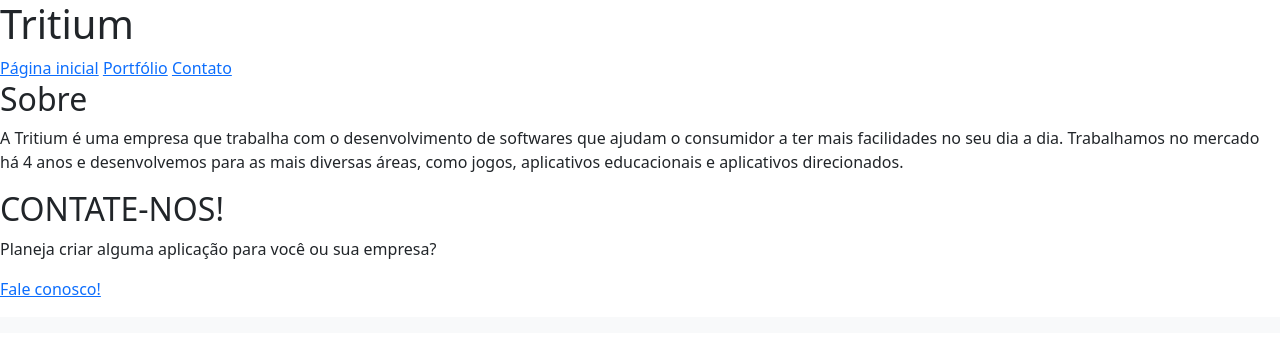
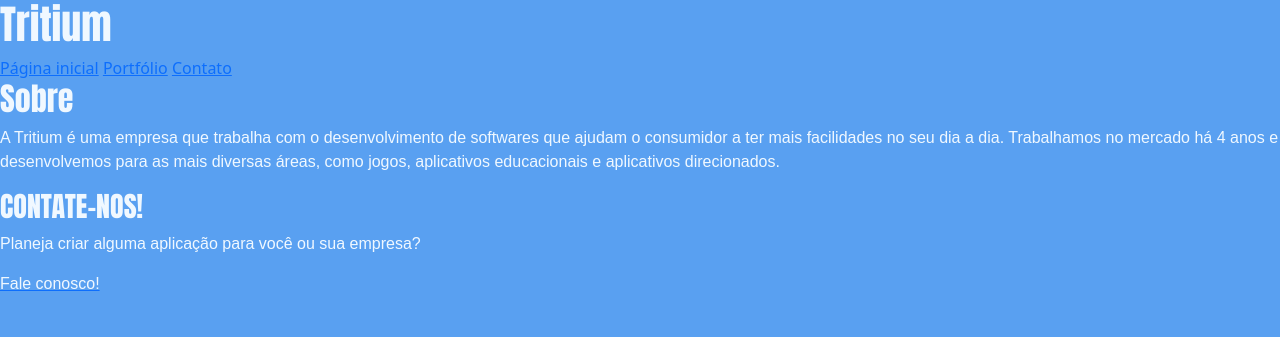
Before and after one commit to yolisses/trabalho-de-gcm, a plain HTML site: page home.html in a window 1280 px wide. Drawn offline with nearby package versions, Linux system fonts and the light colour scheme.

Commit message:
Foi adicionado mais estilos à página, usando o arquivo styles.css, o background e a cor das letras foram alteradas

```diff
--- a/home.html
+++ b/home.html
@@ -3,6 +3,7 @@
 
 <head>
     <link href="https://cdn.jsdelivr.net/npm/bootstrap@5.0.0-beta3/dist/css/bootstrap.min.css" rel="stylesheet" integrity="sha384-eOJMYsd53ii+scO/bJGFsiCZc+5NDVN2yr8+0RDqr0Ql0h+rP48ckxlpbzKgwra6" crossorigin="anonymous">
+    <link rel="stylesheet" href="style.css">
     <meta charset="UTF-8">
     <meta http-equiv="X-UA-Compatible" content="IE=edge">
     <meta name="viewport" content="width=device-width, initial-scale=1.0">
@@ -22,11 +23,10 @@
           para as mais diversas áreas, como jogos, aplicativos educacionais e aplicativos direcionados.
       </p>
 
-      <h2>CONTATE-NOS!</h2>
+      <h3>CONTATE-NOS!</h3>
 
       <p>Planeja criar alguma aplicação para você ou sua empresa? </p><a href="contato.html"><p> Fale conosco!</p></a>
 
-      <nav class="navbar navbar-expand-lg navbar-light bg-light">
 
 
 
--- a/style.css
+++ b/style.css
@@ -1,27 +1,27 @@
-/* Add a black background color to the top navigation */
-.topnav {
-    background-color: #333;
-    overflow: hidden;
-  }
+body{
+  background-color: rgb(89, 160, 241);
+}
 
-  /* Style the links inside the navigation bar */
-  .topnav a {
-    float: left;
-    color: #f2f2f2;
-    text-align: center;
-    padding: 14px 16px;
-    text-decoration: none;
-    font-size: 17px;
-  }
+h1{
+  color: aliceblue;
+  font-family: Impact, Haettenschweiler, 'Arial Narrow Bold', sans-serif;
+}
 
-  /* Change the color of links on hover */
-  .topnav a:hover {
-    background-color: #ddd;
-    color: black;
-  }
+h2{
+  color: aliceblue;
+  font-family: Impact, Haettenschweiler, 'Arial Narrow Bold', sans-serif;
+}
 
-  /* Add a color to the active/current link */
-  .topnav a.active {
-    background-color: #4CAF50;
-    color: white;
-  }
+h3{
+  color: aliceblue;
+  font-family: Impact, Haettenschweiler, 'Arial Narrow Bold', sans-serif;
+}
+
+p{
+  color: aliceblue;
+  font-family: Arial, Helvetica, sans-serif;
+}
+
+form{
+  color: aliceblue;
+}
```
Also changed, not shown: contato.html (+1 -0 lines), portfolio.html (+1 -0 lines).
